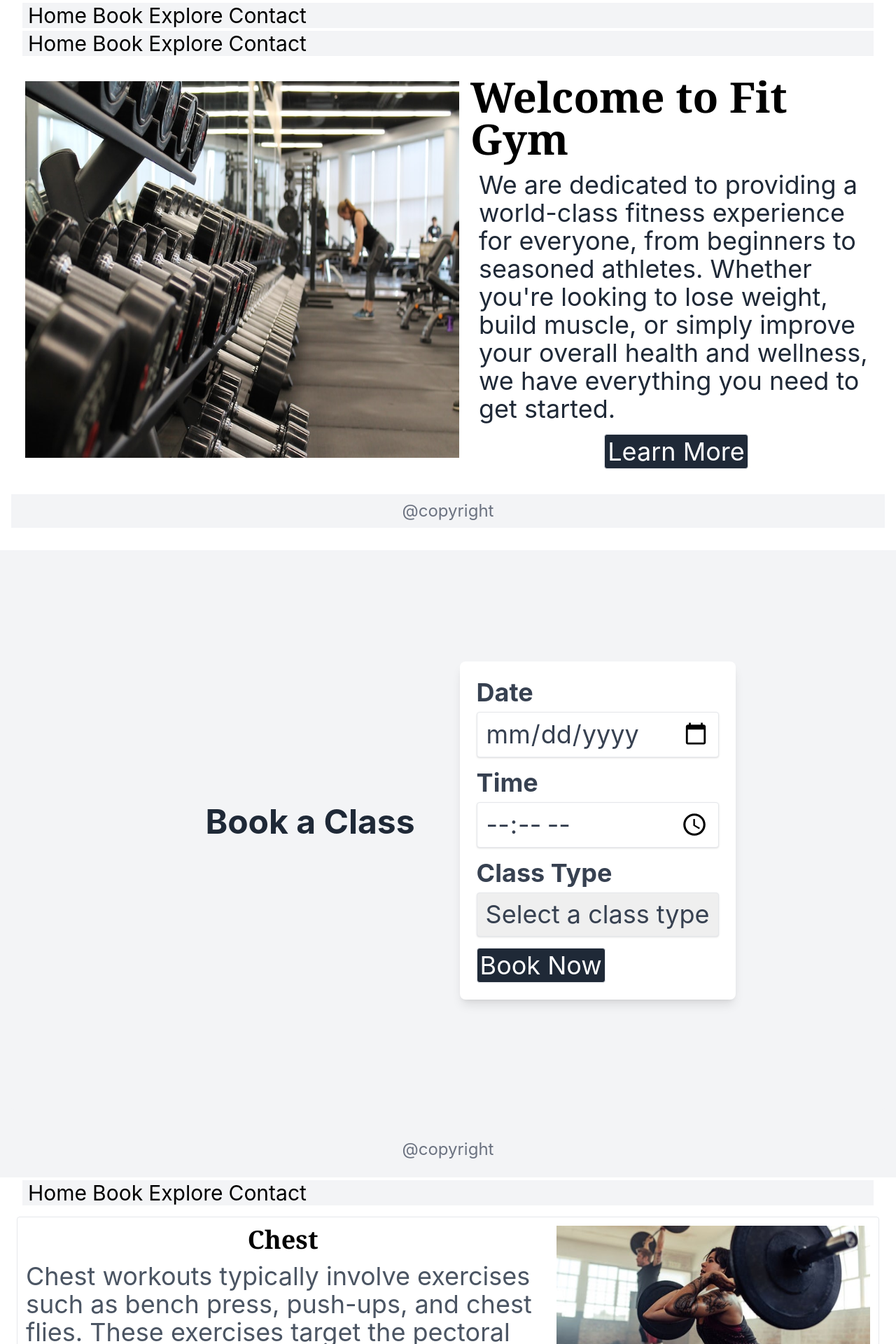
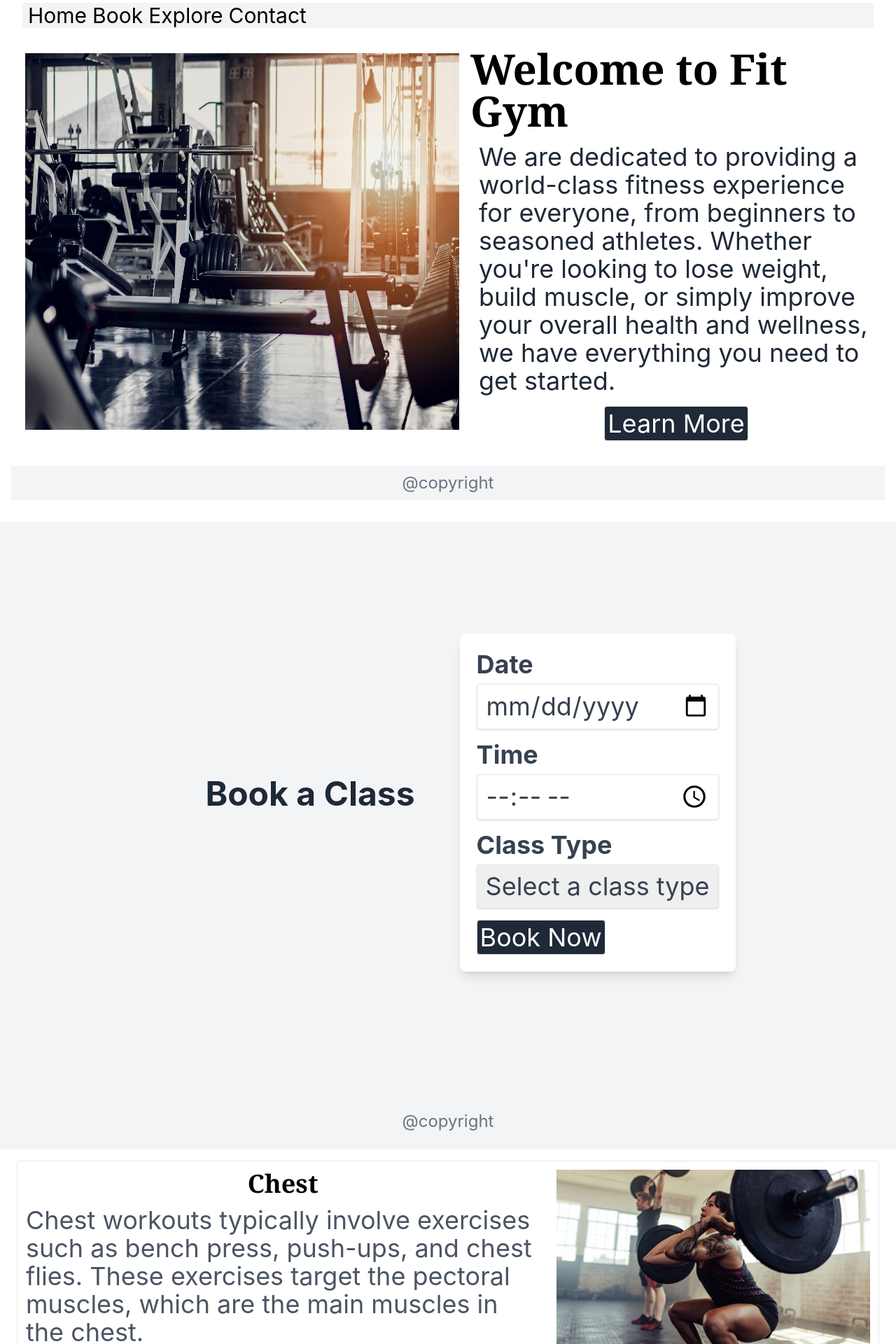
Before and after one commit to AnesuMuusha/gym-fitness, a React (Create React App) app: page / in a window 1280 px wide. Shown: the top 1920 px of the page at 70% size. Built offline with nearby package versions, Linux system fonts and the light colour scheme; the HTML template or start-up script is replaced by a standard one.

Commit message:
deleted navbar

```diff
--- a/src/components/Explore.js
+++ b/src/components/Explore.js
@@ -1,12 +1,10 @@
 import React from 'react'
 import Footer from './Footer';
-import NavBar from './NavBar';
 import { posts } from './PostData';
 import PostedData from './PostedData.js';
 
 function Explore() {
   return (<>
-  <NavBar/>
     <div className='m-4 md:text-3xl' id='Explore'>
     {
                 posts.map(post => {
--- a/src/components/Home.js
+++ b/src/components/Home.js
@@ -1,12 +1,11 @@
 import React from "react";
-import gymImage from "./images/gym.jpg" ;
+import gymImage from "./images/home1.jpg" ;
 import Footer from "./Footer";
-import NavBar from "./NavBar";
 
 function Home() {
   return (
     <>
-    <NavBar/>
+
       <div className="flex flex-col m-5 w-5/5 md:text-1xl md:flex md:flex-row lg:text-2xl xl:text-4xl" id="Home">
         <img src={gymImage} alt="Gym" className="md:m-4 md:w-1/2" />
         <div className="flex flex-col items-center">
```
